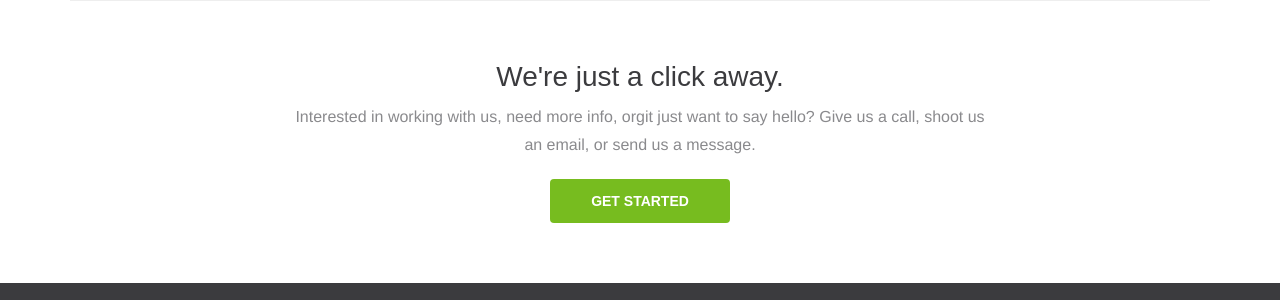
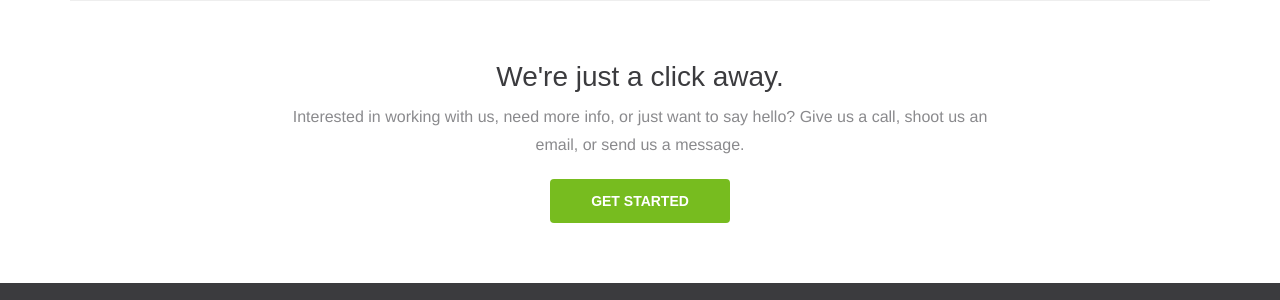
Before and after one commit to SyntropyDev/SyntropyDev.github.io, a Jekyll site: the page built from index.html, in a window 1280 px wide and 900 px high, scrolled down 2302 px. Shown: the part 243-543 px from the top of the window. Built offline with Jekyll 4.4.1, drawn with Linux system fonts in a browser that asks for light colours; nearby versions of some CDN libraries.

Commit message:
Updated blog post links on index

```diff
--- a/index.html
+++ b/index.html
@@ -167,7 +167,7 @@
         <div class="post-snippets">
 
           <div class="post">
-            <a>
+            <a href="http://blog.syntropydev.com/so-you-have-an-app-idea-part-1/">
 
             <h4>So You Have an App Idea Part 1</h4>
             <p>1 Oct 2014 &bull; 9:45am by <i>Sam McLaughlin</i></p>
@@ -175,10 +175,8 @@
           </div>
 
           <div class="post read-more" style="float: right;">
-            <a class="example">
-              <!--<h4>-->
+            <a class="example" href="http://blog.syntropydev.com/">
                 Read More <i class="fa fa-chevron-right"></i>
-              <!--</h4>-->
             </a>
           </div>
 
@@ -218,7 +216,7 @@
         <h1 style="text-align: center;">We're just a click away.</h1>
 
         <div class="heading" style="text-align: center; margin-bottom: 20px;">
-          Interested in working with us, need more info, orgit  just want to say hello? Give us a call, shoot us an email, or send us a message.
+          Interested in working with us, need more info, or just want to say hello? Give us a call, shoot us an email, or send us a message.
         </div>
 
       </div>
--- a/scss/_pg-home.scss
+++ b/scss/_pg-home.scss
@@ -78,7 +78,6 @@
 
   a.example {
     color : $light-green;
-
     margin-right:20px;
 
   }
```
Also changed, not shown: css/screen.css.
